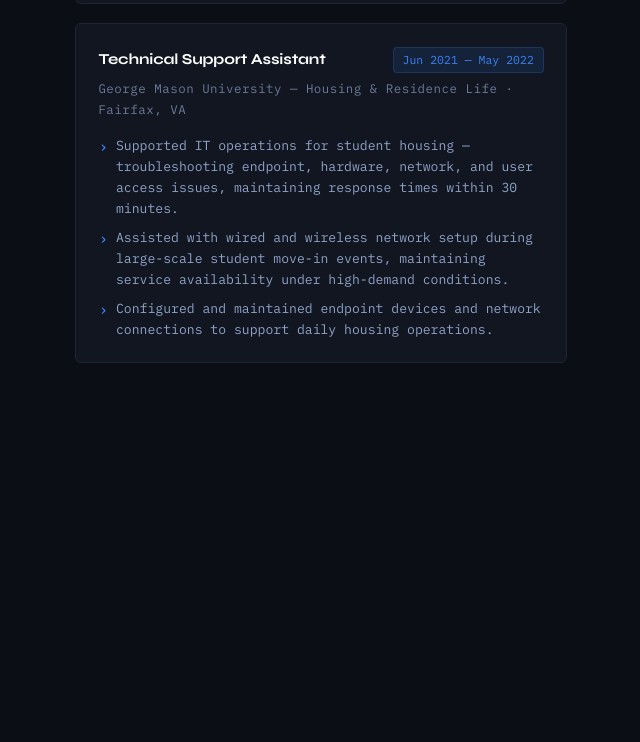
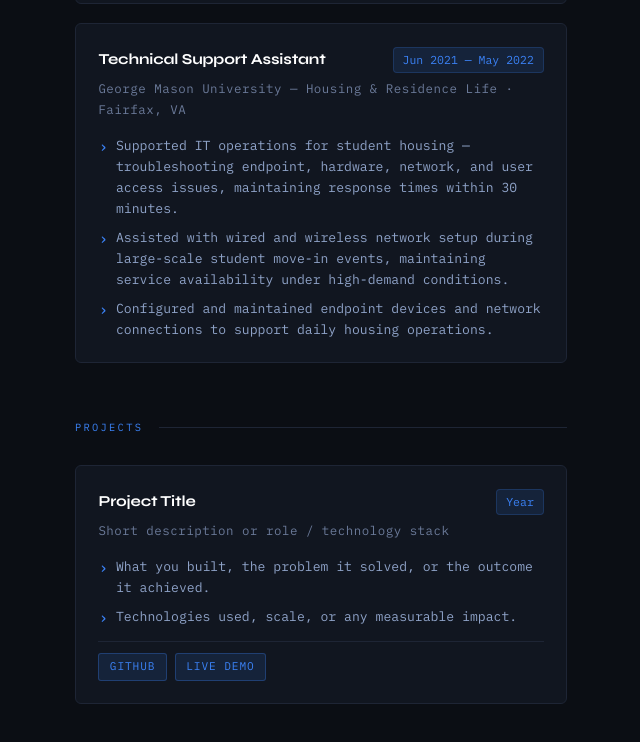
Before and after one commit to huynhanhgc/azurewebresume, a plain HTML site: page index.html in a window 1280 px wide. Shown: the part 1783-2525 px from the top of the page, without its empty margins (147-787 px from the left). Before the commit the page ends 2298 px from the top, so only its background shows below. Drawn offline with Linux system fonts and the light colour scheme.

Commit message:
Add Project section

```diff
--- a/anthony-resume.css
+++ b/anthony-resume.css
@@ -262,6 +262,34 @@ body::before {
 
 .entry-clients strong { color: #8fa3c8; }
 
+/* ── PROJECT LINKS ── */
+.entry-project-links {
+  display: flex;
+  flex-wrap: wrap;
+  gap: 0.5rem;
+  margin-top: 0.9rem;
+  padding-top: 0.7rem;
+  border-top: 1px solid var(--border);
+}
+
+.project-link {
+  font-size: 0.7rem;
+  letter-spacing: 0.08em;
+  text-transform: uppercase;
+  color: var(--accent);
+  text-decoration: none;
+  padding: 0.2rem 0.65rem;
+  border: 1px solid rgba(59,130,246,0.3);
+  border-radius: 3px;
+  background: var(--accent-dim);
+  transition: background 0.2s, border-color 0.2s;
+}
+
+.project-link:hover {
+  background: rgba(59,130,246,0.22);
+  border-color: var(--accent);
+}
+
 /* ── SIDEBAR ── */
 .sidebar .section { margin-bottom: 2.8rem; animation-delay: 0.25s; }
 
--- a/index.html
+++ b/index.html
@@ -81,6 +81,31 @@
             <li>Configured and maintained endpoint devices and network connections to support daily housing operations.</li>
           </ul>
         </div>
+      </div>
+
+      <div class="section">
+        <div class="section-head">
+          <span class="section-head-label">Projects</span>
+          <div class="section-head-line"></div>
+        </div>
+
+        <!-- Project placeholder — replace with your own -->
+        <div class="entry entry-project">
+          <div class="entry-meta">
+            <span class="entry-title">Project Title</span>
+            <span class="entry-period">Year</span>
+          </div>
+          <div class="entry-org">Short description or role / technology stack</div>
+          <ul class="entry-bullets">
+            <li>What you built, the problem it solved, or the outcome it achieved.</li>
+            <li>Technologies used, scale, or any measurable impact.</li>
+          </ul>
+          <div class="entry-project-links">
+            <a href="#" class="project-link">GitHub</a>
+            <a href="#" class="project-link">Live Demo</a>
+          </div>
+        </div>
+
       </div>
 
     </main>
```
